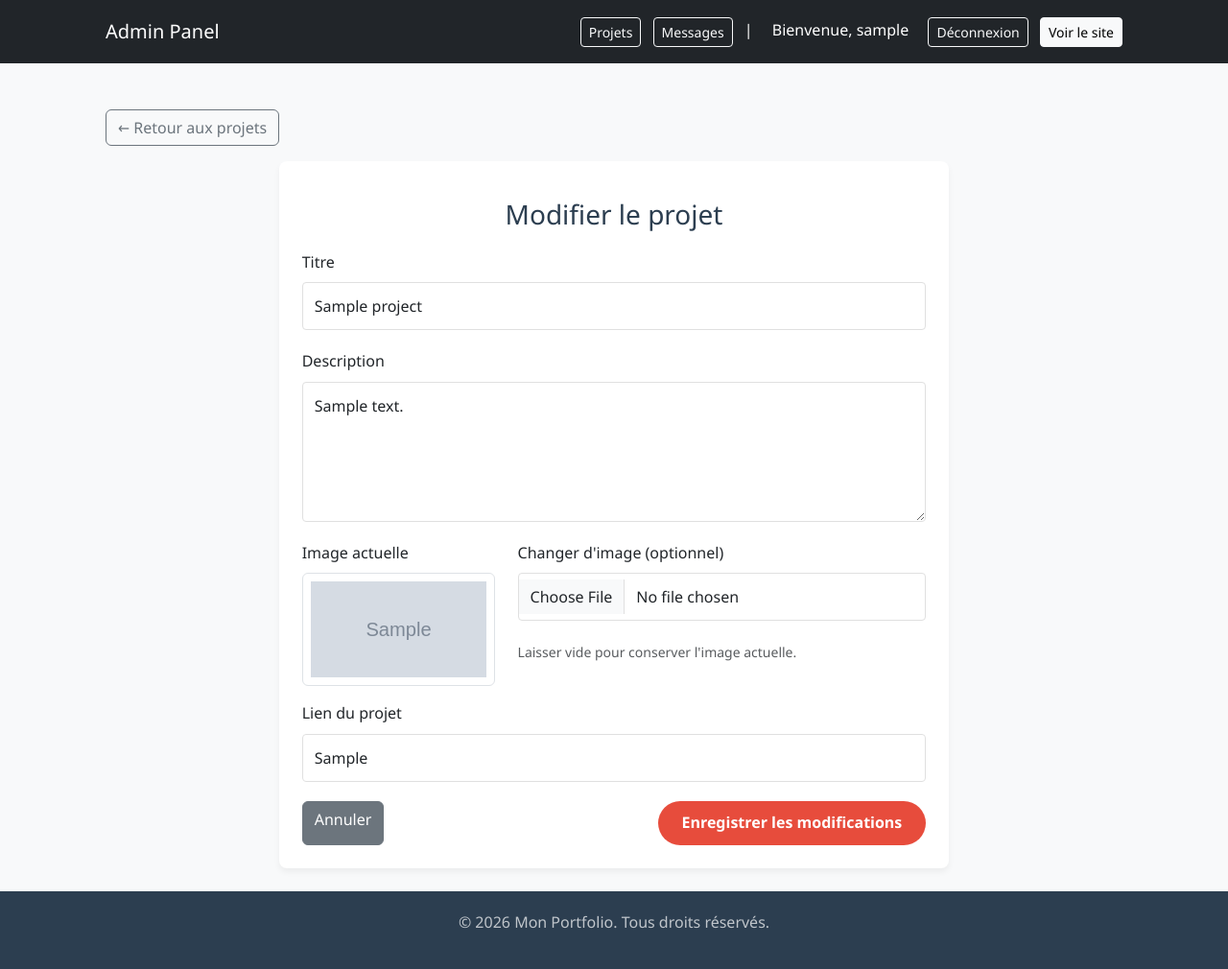
After one commit to mohamedDVP/portfolio102025, a PHP site: page /admin_project_edit.php?id=1 in a window 1280 px wide. The commit adds this page. Shown: the whole page at 96% size. Run offline with PHP 8.4, Linux system fonts and the light colour scheme; the visitor is signed in with stand-in values (Sample User, id 1); tables that the repository leaves empty or names only in its code hold one stand-in row (values such as "Sample post"); grey boxes marked "Sample" are stand-in pictures.

Commit message:
add edition project page

```diff
--- a/admin.php
+++ b/admin.php
@@ -87,6 +87,7 @@ $projets = $stmt->fetchAll(PDO::FETCH_ASSOC);
             <?php
             if ($_GET['msg'] == 'deleted') echo "Projet supprimé avec succès.";
             if ($_GET['msg'] == 'added') echo "Projet ajouté avec succès.";
+            if ($_GET['msg'] == 'updated') echo "Projet mis à jour avec succès.";
             ?>
         </div>
     <?php endif; ?>
@@ -144,6 +145,7 @@ $projets = $stmt->fetchAll(PDO::FETCH_ASSOC);
                                     <td><img src="<?php echo $projet['image']; ?>" style="height: 50px; width: 50px; object-fit: cover; border-radius: 4px;"></td>
                                     <td><?php echo $projet['titre']; ?></td>
                                     <td>
+                                        <a href="admin_project_edit.php?id=<?php echo $projet['id']; ?>" class="btn btn-warning btn-sm me-1">Modifier</a>
                                         <a href="admin.php?delete=<?php echo $projet['id']; ?>" class="btn btn-danger btn-sm" onclick="return confirm('Êtes-vous sûr de vouloir supprimer ce projet ?');">Supprimer</a>
                                     </td>
                                 </tr>
--- /dev/null
+++ b/admin_project_edit.php
@@ -0,0 +1,135 @@
+<?php
+session_start();
+require_once 'includes/db.php';
+
+// Sécurité
+if (!isset($_SESSION['user_id'])) {
+    header("Location: login.php");
+    exit;
+}
+
+if (!isset($_GET['id'])) {
+    header("Location: admin.php");
+    exit;
+}
+
+$id = (int)$_GET['id'];
+$stmt = $pdo->prepare("SELECT * FROM projects WHERE id = :id");
+$stmt->execute(['id' => $id]);
+$projet = $stmt->fetch(PDO::FETCH_ASSOC);
+
+if (!$projet) {
+    die("Projet introuvable.");
+}
+
+// Traitement de la modification
+if ($_SERVER["REQUEST_METHOD"] == "POST") {
+    $titre = htmlspecialchars($_POST['titre']);
+    $description = htmlspecialchars($_POST['description']);
+    $lien = htmlspecialchars($_POST['lien']);
+
+    // Par défaut, on garde l'ancienne image
+    $image_path = $projet['image'];
+
+    // Si une nouvelle image est uploadée
+    if (isset($_FILES['image']) && $_FILES['image']['error'] == 0) {
+        $allowed = ['jpg', 'jpeg', 'png', 'webp', 'gif'];
+        $filename = $_FILES['image']['name'];
+        $filesize = $_FILES['image']['size'];
+        $ext = strtolower(pathinfo($filename, PATHINFO_EXTENSION));
+
+        if (in_array($ext, $allowed)) {
+            if ($filesize < 5 * 1024 * 1024) {
+                $new_filename = uniqid() . "." . $ext;
+                $upload_dir = "Assets/images/projects/";
+
+                if (!is_dir($upload_dir)) {
+                    mkdir($upload_dir, 0755, true);
+                }
+
+                if (move_uploaded_file($_FILES['image']['tmp_name'], $upload_dir . $new_filename)) {
+                    $image_path = $upload_dir . $new_filename;
+                    // Optionnel : Supprimer l'ancienne image si elle existe et n'est pas une URL externe
+                    if (file_exists($projet['image']) && $projet['image'] != $image_path) {
+                        unlink($projet['image']);
+                    }
+                } else {
+                    $error = "Erreur lors du téléchargement de l'image.";
+                }
+            } else {
+                $error = "L'image est trop volumineuse (Max 5Mo).";
+            }
+        } else {
+            $error = "Format de fichier non autorisé.";
+        }
+    }
+
+    if (!isset($error)) {
+        $stmt_update = $pdo->prepare("UPDATE projects SET titre = :titre, description = :description, image = :image, lien = :lien WHERE id = :id");
+        $stmt_update->execute([
+            'titre' => $titre,
+            'description' => $description,
+            'image' => $image_path,
+            'lien' => $lien,
+            'id' => $id
+        ]);
+        header("Location: admin.php?msg=updated");
+        exit;
+    }
+}
+?>
+
+<?php include 'includes/admin_header.php'; ?>
+
+<main class="container py-4">
+    <a href="admin.php" class="btn btn-outline-secondary mb-3">&larr; Retour aux projets</a>
+
+    <div class="row justify-content-center">
+        <div class="col-md-8">
+            <div class="card p-4">
+                <h3>Modifier le projet</h3>
+
+                <?php if (isset($error)): ?>
+                    <div class="alert alert-danger"><?php echo $error; ?></div>
+                <?php endif; ?>
+
+                <form method="POST" enctype="multipart/form-data">
+                    <div class="mb-3">
+                        <label class="form-label">Titre</label>
+                        <input type="text" name="titre" class="form-control" value="<?php echo htmlspecialchars($projet['titre']); ?>" required>
+                    </div>
+                    <div class="mb-3">
+                        <label class="form-label">Description</label>
+                        <textarea name="description" class="form-control" rows="5" required><?php echo htmlspecialchars($projet['description']); ?></textarea>
+                    </div>
+
+                    <div class="row mb-3">
+                        <div class="col-md-4">
+                            <label class="form-label">Image actuelle</label>
+                            <div class="border p-2 rounded text-center">
+                                <img src="<?php echo htmlspecialchars($projet['image']); ?>" class="img-fluid" style="max-height: 100px;">
+                            </div>
+                        </div>
+                        <div class="col-md-8">
+                            <label class="form-label">Changer d'image (optionnel)</label>
+                            <input type="file" name="image" class="form-control" accept="image/*">
+                            <small class="text-muted">Laisser vide pour conserver l'image actuelle.</small>
+                        </div>
+                    </div>
+
+                    <div class="mb-3">
+                        <label class="form-label">Lien du projet</label>
+                        <input type="text" name="lien" class="form-control" value="<?php echo htmlspecialchars($projet['lien']); ?>" placeholder="#">
+                    </div>
+
+                    <div class="d-flex justify-content-between">
+                        <a href="admin.php" class="btn btn-secondary">Annuler</a>
+                        <button type="submit" class="button-primary">Enregistrer les modifications</button>
+                    </div>
+                </form>
+            </div>
+        </div>
+    </div>
+</main>
+
+<?php include 'includes/footer.php'; ?>
```
Also changed, not shown: Assets/images/projects/69826a2ad57c7.png (added).
